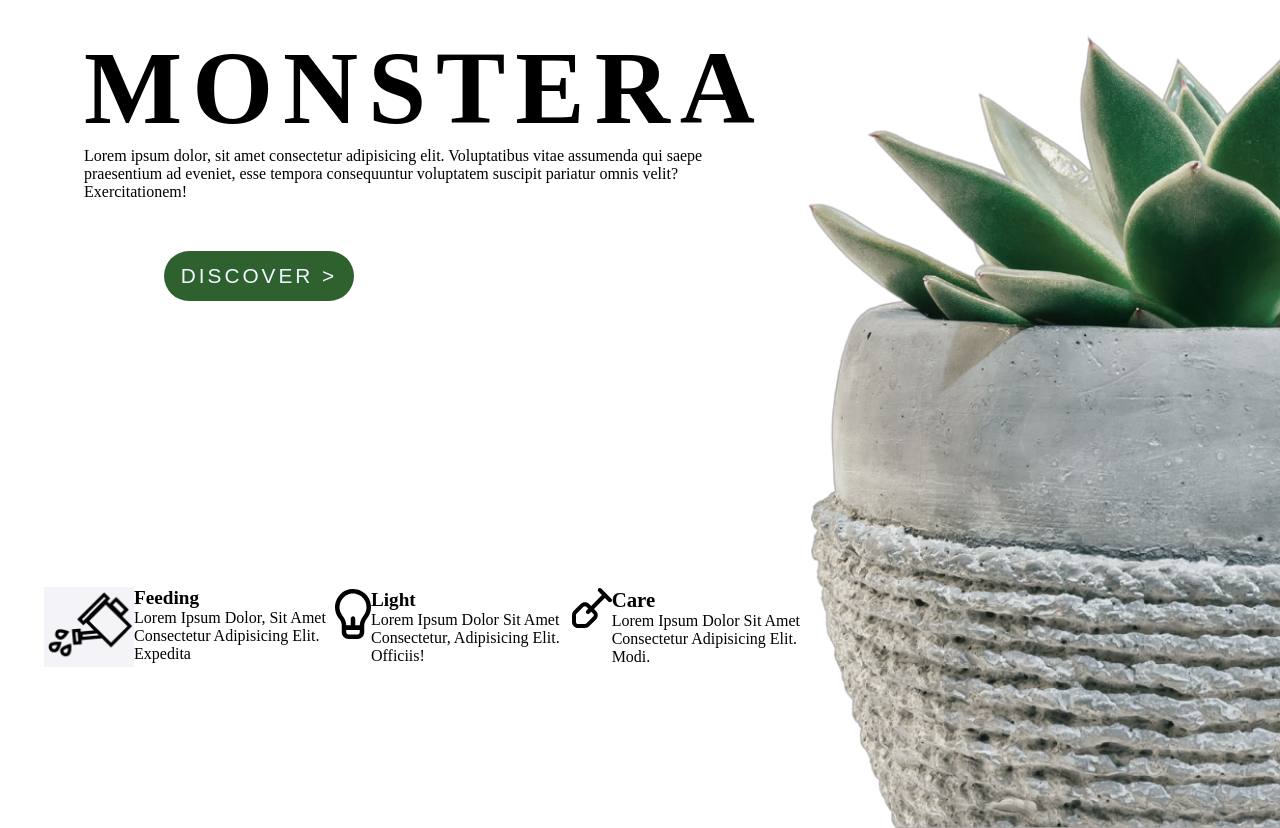
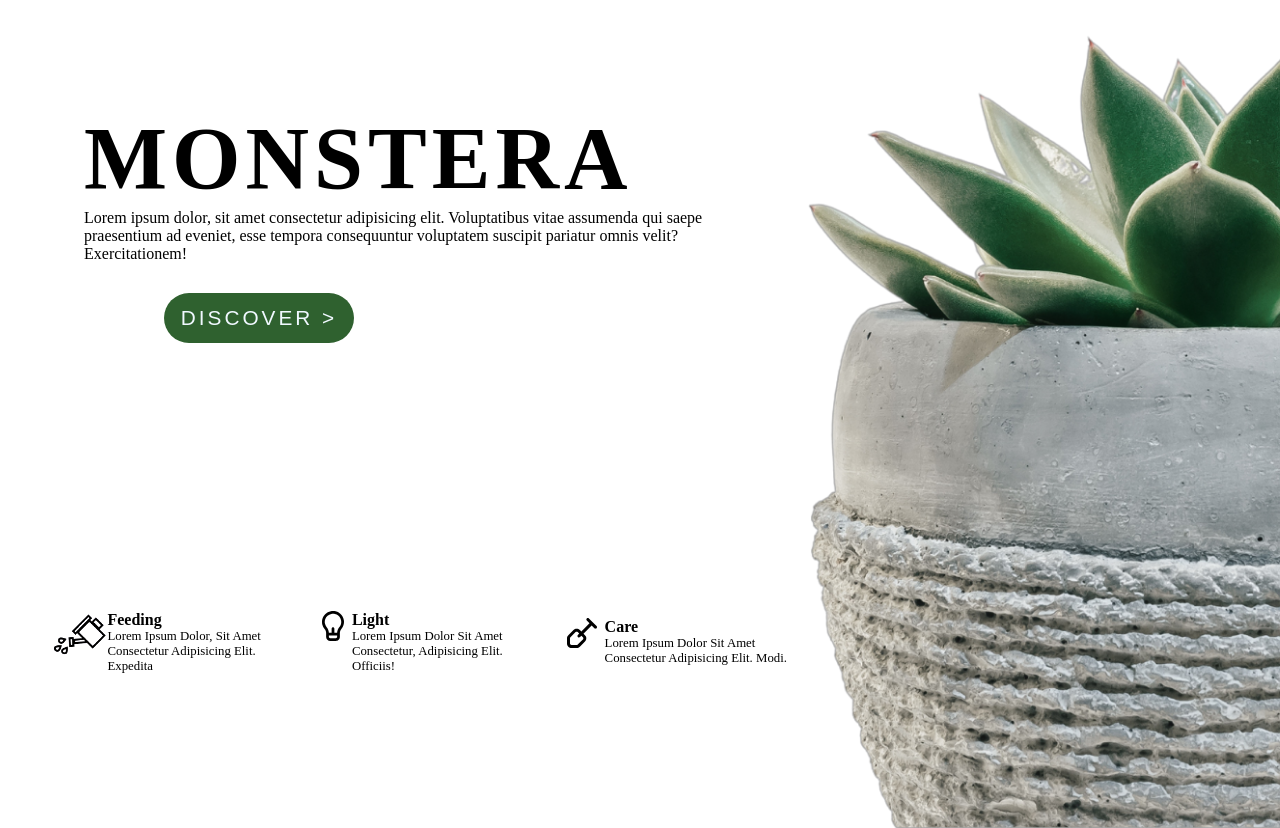
Before and after one commit to Hemant00verma/project5-htmlwithcss, a plain HTML site: page index.html in a window 1280 px wide. Shown: the part 84-912 px from the top of the page. Drawn offline with Linux system fonts and the light colour scheme.

Commit message:
update the code

```diff
--- a/style.css
+++ b/style.css
@@ -76,16 +76,19 @@ body{
             display: flex;
             flex-direction: column;
             height: 100%;
+            margin-top: 70px;
 
 
     }
     .left1 h1{
-                font-size: 6.5rem;
-                font-weight: bold;
+                font-size: 5.5rem;
+                font-weight: 800;
                 text-transform: uppercase;
-                letter-spacing: 10px;
-        width: 50vw;
+                letter-spacing: 5px;
+                width: 40vw;
                align-items: center;
+               margin-top: 10px;
+
 
 
 
@@ -109,7 +112,7 @@ body{
         border-radius: 30px;
         margin-left: 80px;
         cursor: pointer;
-        margin-top: 50px;
+        margin-top: 30px;
 
     }
      .left2 {
@@ -128,7 +131,11 @@ body{
 
      }
      .b1 img {
-        height: 80px;
+        height: 50px;
+        mix-blend-mode: multiply;
+        border: none;
+        filter: brightness(1.2);
+
      }
      .pp {
         width: 15vw;
@@ -137,12 +144,13 @@ body{
      .pp span {
                     font-weight: bold;
                     text-transform: capitalize;
-                    font-size: 1.2rem;
+                    font-size: 1rem;
 
      }
      .pp p{
         text-transform: capitalize;
-        font-weight: 500;
+        font-weight: 450;
+        font-size: 0.8rem;
 
 
 
@@ -150,9 +158,15 @@ body{
      .b2{
       display: flex;
 
+
    }
    .b2 img {
-        height: 50px;
+      height: 30px;
+      mix-blend-mode: multiply;
+      border: none;
+      filter: brightness(1.2);
+      margin-right: 8px;
+
    }
    .pp1 {
       width: 15vw;
@@ -161,22 +175,28 @@ body{
    .pp1 span {
                   font-weight: bold;
                   text-transform: capitalize;
-                    font-size: 1.2rem;
+                  font-size: 1rem;
 
    }
    .pp1 p{
       text-transform: capitalize;
-        font-weight: 500;
+      font-weight: 450;
+      font-size: 0.8rem;
 
 
 
-     }
-     .b3{
+   } .b3{
       display: flex;
+
 
    }
    .b3 img {
-        height: 40px;
+      height: 30px;
+      mix-blend-mode: multiply;
+      border: none;
+      filter: brightness(1.2);
+      margin-right: 8px;
+
    }
    .pp2 {
       width: 15vw;
@@ -185,13 +205,13 @@ body{
    .pp2 span {
                   font-weight: bold;
                   text-transform: capitalize;
-                    font-size: 1.3rem;
+                  font-size: 1rem;
 
    }
    .pp2 p{
       text-transform: capitalize;
-        font-weight: 500;
-        font-size: medium;
+      font-weight: 450;
+      font-size: 0.8rem;
 
 
 
```
Lines whose indentation alone changed are shown as unchanged.
